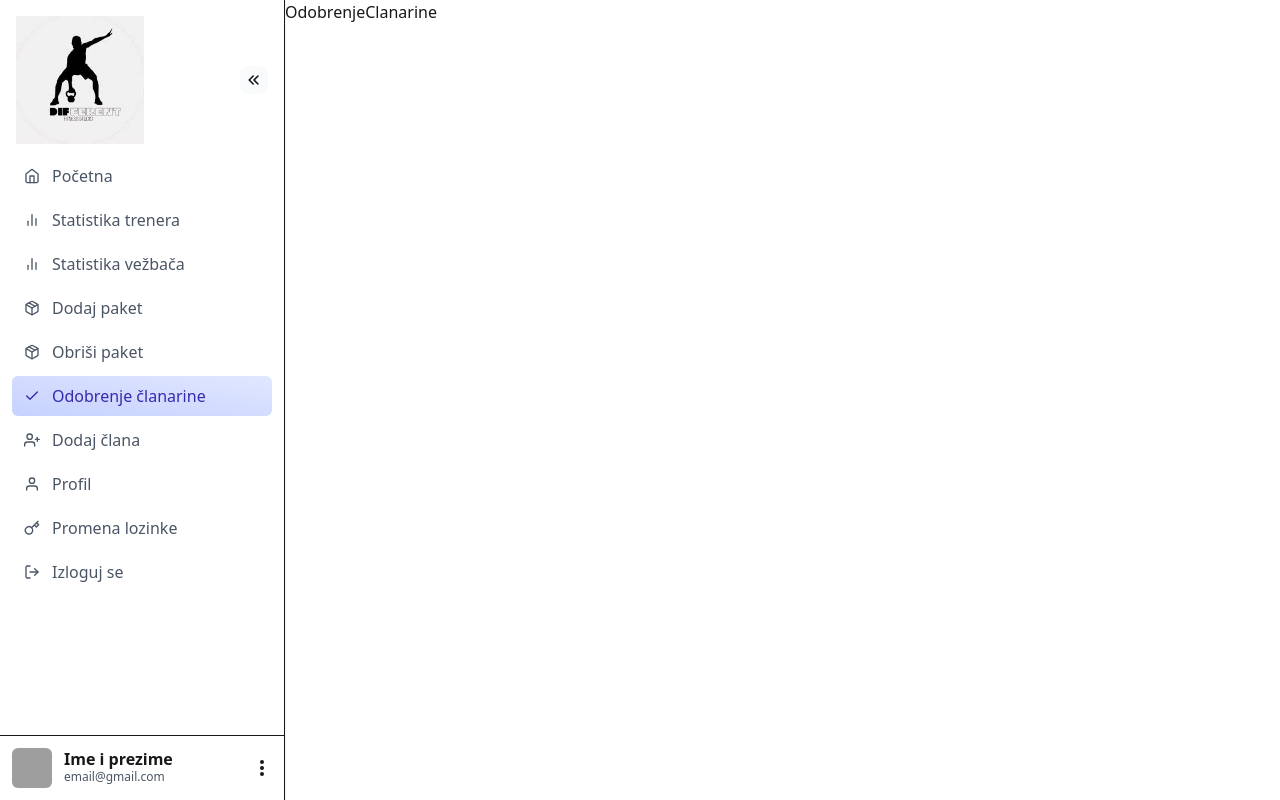
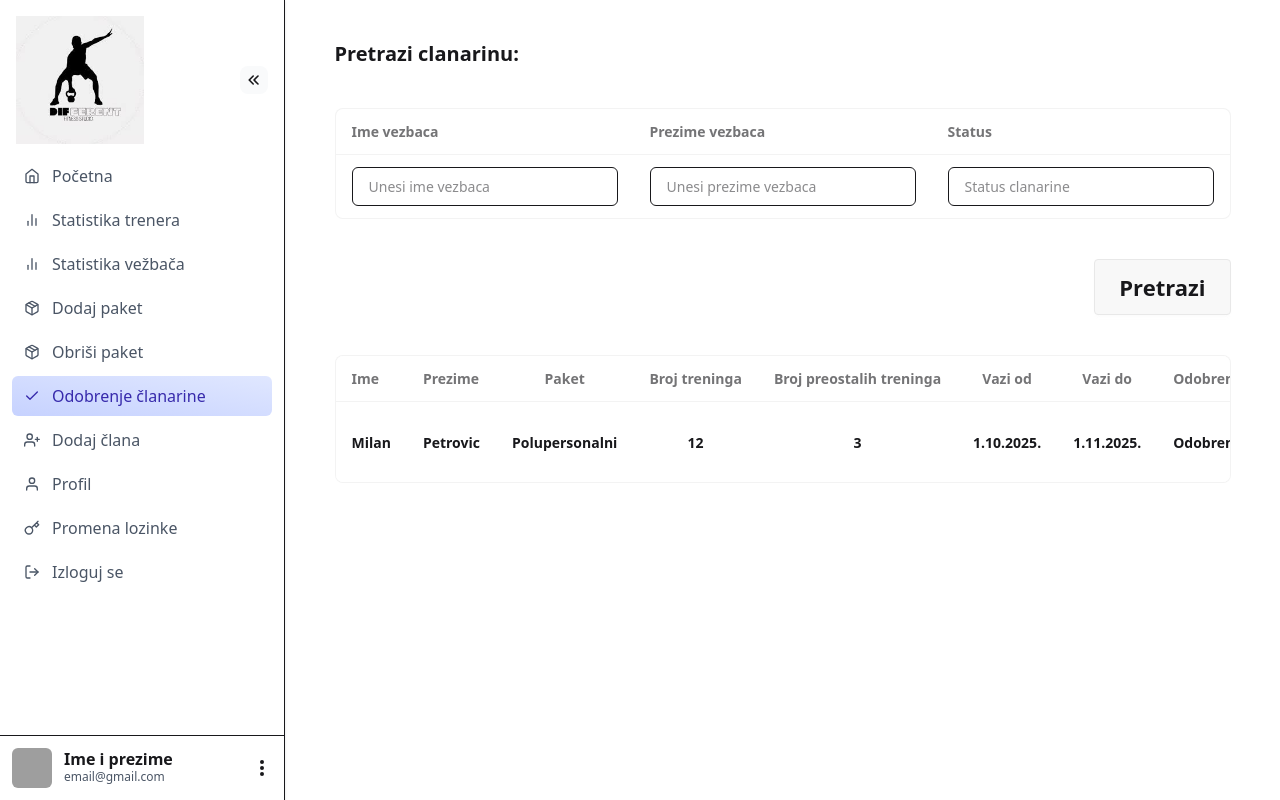
Before and after one commit to mio95/Fitness-studio-Different-UI, a React (Vite) app: page /odobrenjeClanarine in a window 1280 px wide. Built offline with nearby package versions, Linux system fonts and the light colour scheme; grey boxes are pictures that could not be loaded.

Commit message:
pocetna, login i odobravanje clanarine

```diff
--- a/package.json
+++ b/package.json
@@ -11,6 +11,7 @@
   },
   "dependencies": {
     "@tailwindcss/vite": "^4.1.13",
+    "axios": "^1.12.2",
     "react": "^19.1.1",
     "react-dom": "^19.1.1",
     "react-icons": "^5.5.0",
--- /dev/null
+++ b/src/components/DodajNoviTrening.jsx
@@ -0,0 +1,56 @@
+import React from "react";
+
+function DodajNoviTrening() {
+  return (
+    <>
+      <div className="text-xl text-left font-semibold mt-10">
+        <p>Novi trening:</p>
+      </div>
+      {/* filter */}
+      <div className="rounded-box border border-base-content/5 bg-base-100 mt-10">
+        <table className="table ">
+          {/* head */}
+          <thead>
+            <tr>
+              <th>Ime vezbaca</th>
+              <th>Prezime vezbaca</th>
+              <th>Status</th>
+            </tr>
+          </thead>
+          <tbody>
+            <tr>
+              <td>
+                <input
+                  type="text"
+                  placeholder="Unesi ime vezbaca"
+                  className="w-full px-4 py-2 border rounded-md focus:outline-none focus:ring-2 focus:ring-blue-400"
+                />
+              </td>
+              <td>
+                <input
+                  type="text"
+                  placeholder="Unesi prezime vezbaca"
+                  className="w-full px-4 py-2 border rounded-md focus:outline-none focus:ring-2 focus:ring-blue-400"
+                />
+              </td>
+              <td>
+                <input
+                  type="dropdown"
+                  placeholder="Status clanarine"
+                  className="w-full px-4 py-2 border rounded-md focus:outline-none focus:ring-2 focus:ring-blue-400"
+                />
+              </td>
+            </tr>
+          </tbody>
+        </table>
+      </div>
+      <div className="flex justify-end my-10">
+        <button className="btn btn-xs sm:btn-sm md:btn-md lg:btn-lg xl:btn-xl">
+          Dodaj
+        </button>
+      </div>
+    </>
+  );
+}
+
+export default DodajNoviTrening;
--- /dev/null
+++ b/src/components/FilterTreninga.jsx
@@ -0,0 +1,55 @@
+import React from "react";
+
+function FilterTreninga() {
+  return (
+    <>
+      <div className="text-xl text-left font-semibold mt-10">
+        <p>Pretrazi trening:</p>
+      </div>
+      <div className="rounded-box border border-base-content/5 bg-base-100 mt-10">
+        <table className="table ">
+          {/* head */}
+          <thead>
+            <tr>
+              <th>Ime vezbaca</th>
+              <th>Prezime vezbaca</th>
+              <th>Status</th>
+            </tr>
+          </thead>
+          <tbody>
+            <tr>
+              <td>
+                <input
+                  type="text"
+                  placeholder="Unesi ime vezbaca"
+                  className="w-full px-4 py-2 border rounded-md focus:outline-none focus:ring-2 focus:ring-blue-400"
+                />
+              </td>
+              <td>
+                <input
+                  type="text"
+                  placeholder="Unesi prezime vezbaca"
+                  className="w-full px-4 py-2 border rounded-md focus:outline-none focus:ring-2 focus:ring-blue-400"
+                />
+              </td>
+              <td>
+                <input
+                  type="dropdown"
+                  placeholder="Status clanarine"
+                  className="w-full px-4 py-2 border rounded-md focus:outline-none focus:ring-2 focus:ring-blue-400"
+                />
+              </td>
+            </tr>
+          </tbody>
+        </table>
+      </div>
+      <div className="flex justify-end my-10">
+        <button className="btn btn-xs sm:btn-sm md:btn-md lg:btn-lg xl:btn-xl">
+          Pretrazi
+        </button>
+      </div>
+    </>
+  );
+}
+
+export default FilterTreninga;
--- a/src/pages/Home.jsx
+++ b/src/pages/Home.jsx
@@ -1,7 +1,31 @@
 import React from "react";
+import DodajNoviTrening from "../components/DodajNoviTrening";
+import FilterTreninga from "../components/FilterTreninga";
 
 function Home() {
-  return <div>Home</div>;
+  const [btnAddNewTraining, setBtnAddNewTraining] = React.useState(false);
+  const [btnAddFilter, setBtnAddFilter] = React.useState(false);
+
+  return (
+    <div className="felx-col mx-auto w-[70%]">
+      <button
+        className="btn btn-xs sm:btn-sm md:btn-md lg:btn-lg xl:btn-xl my-10 mx-10"
+        onClick={() => setBtnAddNewTraining(!btnAddNewTraining)}
+      >
+        Dodaj novi trening
+      </button>
+      <button
+        className="btn btn-xs sm:btn-sm md:btn-md lg:btn-lg xl:btn-xl my-10 mx-10"
+        onClick={() => setBtnAddFilter(!btnAddFilter)}
+      >
+        Pretrazi trening
+      </button>
+
+      {btnAddNewTraining && <DodajNoviTrening />}
+
+      {btnAddFilter && <FilterTreninga />}
+    </div>
+  );
 }
 
 export default Home;
--- a/src/pages/LogIn.jsx
+++ /dev/null
@@ -1,7 +0,0 @@
-import React from "react";
-
-function LogIn() {
-  return <div>LogIn</div>;
-}
-
-export default LogIn;
--- /dev/null
+++ b/src/pages/LogInPage.jsx
@@ -0,0 +1,45 @@
+import React from "react";
+import { useState } from "react";
+
+function LogInPage() {
+  const [userName, setUserName] = useState("");
+  const [password, setPassword] = useState("");
+
+  return (
+    <div className="absolute inset-0 flex items-center justify-center">
+      <div className="flex justify-center items-center w-[40%] gap-10">
+        <div>
+          <p>Logo</p>
+        </div>
+        <div>
+          <p>Username</p>
+          <input
+            type="text"
+            placeholder="Unesite username"
+            value={userName}
+            onChange={(e) => setUserName(e.target.value)}
+            className="w-full px-4 py-2 border rounded-md focus:outline-none focus:ring-2 focus:ring-blue-400"
+          />
+          <p>Password</p>
+          <input
+            type="password"
+            placeholder="Unesite pasword"
+            value={password}
+            onChange={(e) => setPassword(e.target.value)}
+            className="w-full px-4 py-2 border rounded-md focus:outline-none focus:ring-2 focus:ring-blue-400"
+          />
+          <button
+            className="btn btn-xs sm:btn-sm md:btn-md lg:btn-lg xl:btn-xl my-10"
+            onClick={() => {
+              console.log(userName, password);
+            }}
+          >
+            Login
+          </button>
+        </div>
+      </div>
+    </div>
+  );
+}
+
+export default LogInPage;
--- a/src/pages/OdobrenjeClanarine.jsx
+++ b/src/pages/OdobrenjeClanarine.jsx
@@ -1,7 +1,102 @@
 import React from "react";
 
 function OdobrenjeClanarine() {
-  return <div>OdobrenjeClanarine</div>;
+  return (
+    <div className="felx-col mx-auto w-[70%]">
+      <div className="text-xl text-left font-semibold mt-10">
+        <p>Pretrazi clanarinu:</p>
+      </div>
+      {/* filter */}
+      <div className="rounded-box border border-base-content/5 bg-base-100 mt-10">
+        <table className="table ">
+          {/* head */}
+          <thead>
+            <tr>
+              <th>Ime vezbaca</th>
+              <th>Prezime vezbaca</th>
+              <th>Status</th>
+            </tr>
+          </thead>
+          <tbody>
+            <tr>
+              <td>
+                <input
+                  type="text"
+                  placeholder="Unesi ime vezbaca"
+                  className="w-full px-4 py-2 border rounded-md focus:outline-none focus:ring-2 focus:ring-blue-400"
+                />
+              </td>
+              <td>
+                <input
+                  type="text"
+                  placeholder="Unesi prezime vezbaca"
+                  className="w-full px-4 py-2 border rounded-md focus:outline-none focus:ring-2 focus:ring-blue-400"
+                />
+              </td>
+              <td>
+                <input
+                  type="dropdown"
+                  placeholder="Status clanarine"
+                  className="w-full px-4 py-2 border rounded-md focus:outline-none focus:ring-2 focus:ring-blue-400"
+                />
+              </td>
+            </tr>
+          </tbody>
+        </table>
+      </div>
+      <div className="flex justify-end my-10">
+        <button className="btn btn-xs sm:btn-sm md:btn-md lg:btn-lg xl:btn-xl">
+          Pretrazi
+        </button>
+      </div>
+
+      {/* tabela za prikaz */}
+      <div className="overflow-x-auto rounded-box border border-base-content/5 bg-base-100">
+        <table className="table">
+          <thead>
+            <tr>
+              <th className="text-left">Ime</th>
+              <th className="text-left">Prezime</th>
+              <th className="text-center">Paket</th>
+              <th className="text-center">Broj treninga</th>
+              <th className="text-center">Broj preostalih treninga</th>
+              <th className="text-center">Vazi od</th>
+              <th className="text-center">Vazi do</th>
+              <th className="text-center">Odobreno</th>
+              <th className="text-center"></th>
+              <th className="text-center">Placeno</th>
+              <th className="text-center"></th>
+              <th className="text-center">Status</th>
+            </tr>
+          </thead>
+          <tbody>
+            <tr className="hover:bg-base-300">
+              <th className="text-left"> Milan</th>
+              <th className="text-left">Petrovic</th>
+              <th className="text-center">Polupersonalni</th>
+              <th className="text-center"> 12</th>
+              <th className="text-center">3</th>
+              <th className="text-center">1.10.2025.</th>
+              <th className="text-center">1.11.2025.</th>
+              <th className="text-center"> Odobreno</th>
+              <th className="text-center">
+                <button className="btn btn-xs sm:btn-sm md:btn-md lg:btn-lg xl:btn-xl">
+                  Odobri
+                </button>
+              </th>
+              <th className="text-center"> Placeno</th>
+              <th className="text-center">
+                <button className="btn btn-xs sm:btn-sm md:btn-md lg:btn-lg xl:btn-xl">
+                  Odobri
+                </button>
+              </th>
+              <th className="text-center">Status</th>
+            </tr>
+          </tbody>
+        </table>
+      </div>
+    </div>
+  );
 }
 
 export default OdobrenjeClanarine;
```
Also changed, not shown: src/main.jsx (+15 -9 lines), 1 other file (tests, documents, lock files or other folders).
